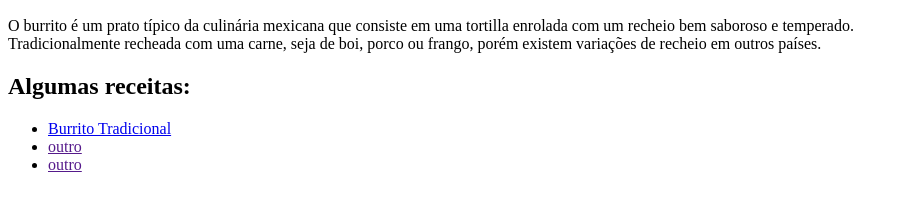
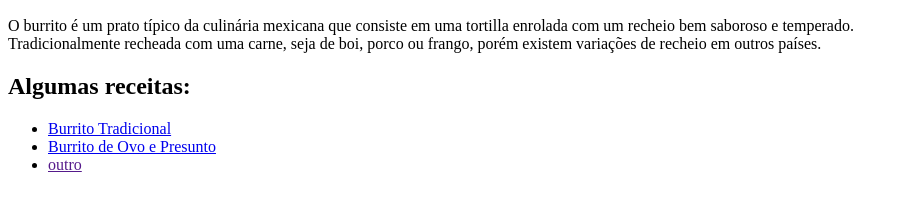
Before and after one commit to ufjf-dcc121/dcc121-2021-1er-atv3-yaghomattos, a plain HTML site: page index.html in a window 1280 px wide. Shown: the part 110-318 px from the top of the page, without its empty margins (0-905 px from the left). Drawn offline with Linux system fonts and the light colour scheme.

Commit message:
Linka página principal a receita com ovo/presunto

```diff
--- a/index.html
+++ b/index.html
@@ -24,7 +24,7 @@
         <ul>
           <li><a href="tradicional.html">Burrito Tradicional</a></li>
           <li>
-            <a href="">outro</a>
+            <a href="ovoPresunto.html">Burrito de Ovo e Presunto</a>
           </li>
           <li><a href="">outro</a></li>
         </ul>
```
